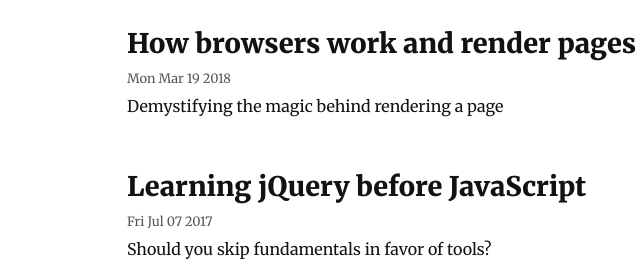
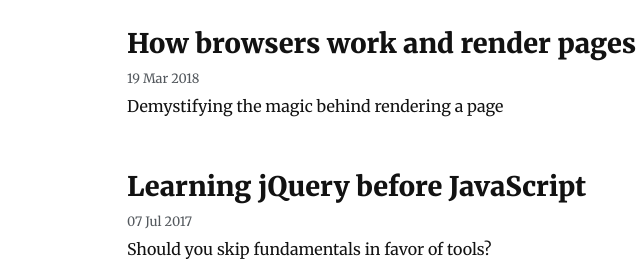
Before and after one commit to KleoPetroff/kleopetroff.github.io, a Gatsby site: page / in a window 1280 px wide. Shown: the part 166-446 px from the top of the page, 193-833 px from the left. Built offline with nearby package versions, Linux system fonts and the light colour scheme; Gatsby itself is replaced by a stand-in of ours; some packages are replaced by stand-ins of ours.

Commit message:
feature: format post dates with dayjs

```diff
--- a/package.json
+++ b/package.json
@@ -12,6 +12,7 @@
     "@types/react-helmet": "^5.0.9",
     "@types/styled-components": "^4.1.18",
     "babel-plugin-styled-components": "^1.10.6",
+    "dayjs": "^1.8.15",
     "gatsby": "^2.13.56",
     "gatsby-image": "^2.2.8",
     "gatsby-plugin-manifest": "^2.2.5",
--- a/src/components/Articles/Article.tsx
+++ b/src/components/Articles/Article.tsx
@@ -2,6 +2,7 @@
 import { Link } from 'gatsby'
 import { Post } from '../../hooks/usePosts'
 import styled from 'styled-components'
+import dayjs from 'dayjs'
 
 interface ArticleProps {
   post: Post
@@ -43,7 +44,7 @@
     <Title>
       <TitleLink to={post.slug}>{post.title}</TitleLink>
     </Title>
-    <ArticleDate>{new Date(post.date).toDateString()}</ArticleDate>
+    <ArticleDate>{dayjs(post.date).format('DD MMM YYYY')}</ArticleDate>
     <Description>{post.description}</Description>
   </ArticlePreview>
 )
```
Also changed, not shown: 1 other file.
